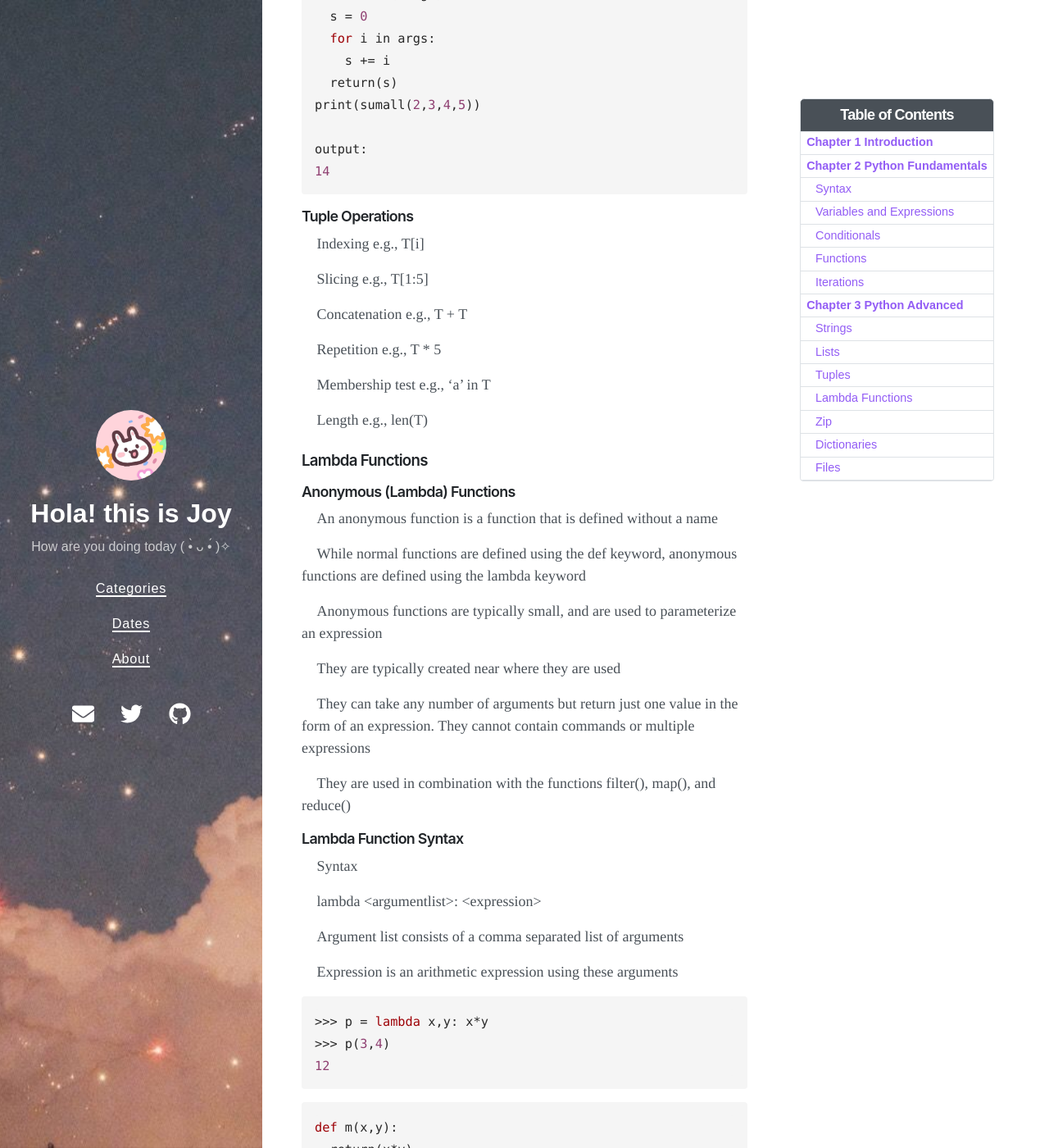
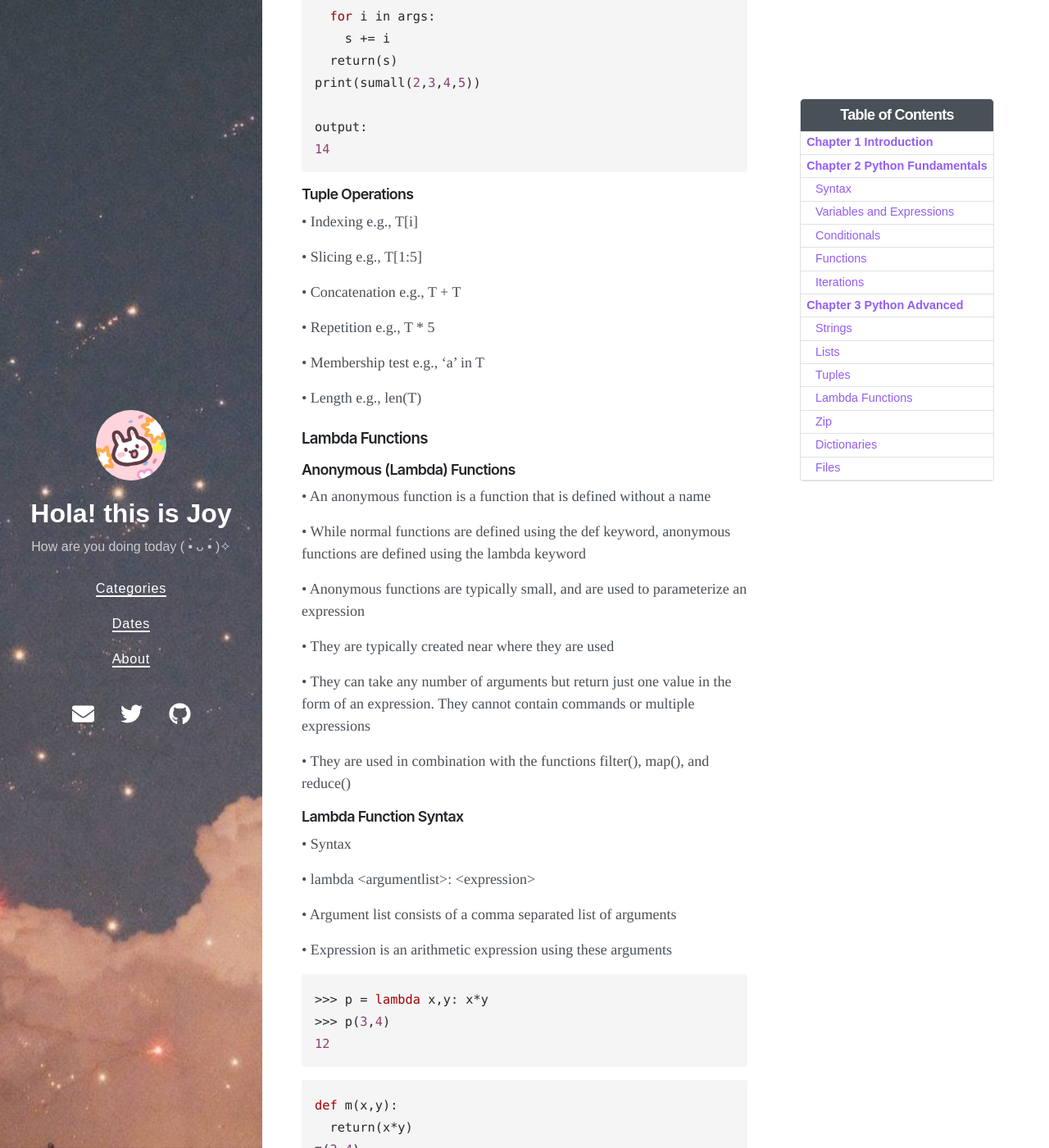
Before and after one commit to Joy3Luo/mathnotes, a Jekyll site: the page built from _posts/2022-01-02-MSML605.md, in a window 1280 px wide and 1400 px high, scrolled down 48730 px. Shown: the whole window at 82% size. Built offline with Jekyll 4.4.1, drawn with Linux system fonts in a browser that asks for light colours; nearby versions of some CDN libraries; some of the changed text lies outside the part shown.

Commit message:
Update 2022-01-02-MSML605.md

````diff
--- a/_posts/2022-01-02-MSML605.md
+++ b/_posts/2022-01-02-MSML605.md
@@ -200,45 +200,45 @@ a, b, c = 1, 2, "john"
 
 Number types
 
- int
-
- float
-
- complex
+• int
+
+• float
+
+• complex
 
 Sequence type
 
- str (immutable)
-
- list
-
- tuple (immutable)
-
- range
-
- zip (sequence of tuples)
+• str (immutable)
+
+• list
+
+• tuple (immutable)
+
+• range
+
+• zip (sequence of tuples)
 
 Boolean type
 
- bool
+• bool
 
 Set type
 
- set
-
- frozenset
+• set
+
+• frozenset
 
 Mapping type
 
- dict
+• dict
 
 Binary type
 
- bytes
-
- bytearray
-
- memoryview
+• bytes
+
+• bytearray
+
+• memoryview
 
 #### Data Types: Java vs Python
 
@@ -270,9 +270,9 @@ x+21
 
 A statement is a unit of code that a Python interpreter can execute, for example,
 
- print
-
- assignment
+• print
+
+• assignment
 
 #### Operators and Operands
 
@@ -302,9 +302,9 @@ Yields the remainder of the first operand divided by the second
 
 Indicated by %
 
- Quotient = 7 // 3
-
- Remainder = 7 % 3
+• Quotient = 7 // 3
+
+• Remainder = 7 % 3
 
 Utility: find the last digits of a number
 
@@ -381,9 +381,9 @@ You can’t perform mathematical operations on strings
 
 Examples
 
- ‘2’ - ’1’
-
- ‘eggs’ / ‘dozens’
+• ‘2’ - ’1’
+
+• ‘eggs’ / ‘dozens’
 
 The + operator works with strings and performs concatenations
 
@@ -402,7 +402,7 @@ The * operator works with strings and performs repetition
 
 Examples
 
- ‘Spam’*3 is ‘SpamSpamSpam’
+• ‘Spam’*3 is ‘SpamSpamSpam’
 
 If one of the operands is a string, the other has to be an integer
 
@@ -549,33 +549,33 @@ It uses the operator '=\=', which compares the operands to the left and the righ
 
 It produces either True or False
 
- for example, 5=\=5 will return True
-
- and 5==6 will return False
+• for example, 5=\=5 will return True
+
+• and 5==6 will return False
 
 True and False are of type bool
 
- x != y # x is not equal to y
-
- x > y # x is greater than y
-
- x < y # x is less than y
-
- x >= y # x is greater than or equal to y
-
- X <= y # x is less than or equal to y
+• x != y # x is not equal to y
+
+• x > y # x is greater than y
+
+• x < y # x is less than y
+
+• x >= y # x is greater than or equal to y
+
+• X <= y # x is less than or equal to y
 
 #### Logical Operators
 
 Three logical operators: and, or, and not. For example:
 
- x > 0 and x < 10
-
- This is true only if x is greater than 0 and less than 10
-
- n%2 == 0 or  n%3 == 0 is true if either of the conditions is true, that is, if the number is divisible by 2 or 3
-
- The not operator negates a boolean expression, so not(x > y) is true if x > y is false, that is, if x is less than or equal to y
+• x > 0 and x < 10
+
+• This is true only if x is greater than 0 and less than 10
+
+• n%2 == 0 or  n%3 == 0 is true if either of the conditions is true, that is, if the number is divisible by 2 or 3
+
+• The not operator negates a boolean expression, so not(x > y) is true if x > y is false, that is, if x is less than or equal to y
 
 #### Conditional Execution
 
@@ -688,13 +688,13 @@ A built-in function is some stored code that we use. It takes some input and pro
 
 There are built-in functions in Python that convert from one data type to another
 
- The int() function takes any value and converts it into an integer, if it can
-
- int() can convert floating-point values to integers, but it doesn’t round off, and instead chops off the fraction part
-
- float() converts integers and strings to floating-point numbers
-
- str() converts its arguments to string
+• The int() function takes any value and converts it into an integer, if it can
+
+• int() can convert floating-point values to integers, but it doesn’t round off, and instead chops off the fraction part
+
+• float() converts integers and strings to floating-point numbers
+
+• str() converts its arguments to string
 
 #### Math Functions
 
@@ -710,15 +710,15 @@ To access one of the functions, you have to specify the name of the module and t
 
 Python provides 2 ways to import modules
 
- We have already seen  import math
-
- import statement imports all the functions from a module into the code
+• We have already seen  import math
+
+• import statement imports all the functions from a module into the code
 
 We can also import functions using  from
 
- Imports only the specified function
-
- Syntax
+• Imports only the specified function
+
+• Syntax
 
   from [module] import [function or value]
 
@@ -773,17 +773,17 @@ A named sequence of statements that perform a certain computation
 
 After defining a function, you can call it by name
 
- Example: type(34)
+• Example: type(34)
 
 Why Define & Use Functions?
 
- A group of statements gets a name
-
- Modular code
-
- Easier debugging
-
- Code reuse
+• A group of statements gets a name
+
+• Modular code
+
+• Easier debugging
+
+• Code reuse
 
 ```py
 # Prints a helpful message.
@@ -802,9 +802,9 @@ Statements inside the function must be indented
 
 Python uses indentation to indicate blocks, instead of {}
 
- Makes the code simpler and more readable
-
- In Java, indenting is optional.  In Python, you must indent
+• Makes the code simpler and more readable
+
+• In Java, indenting is optional.  In Python, you must indent
 
 ```py
 # Prints a helpful message.
@@ -820,13 +820,13 @@ hello()
 
 Most functions require arguments
 
- E.g.: math functions
+• E.g.: math functions
 
 An expression can also be used as an argument
 
 Inside the function, arguments are assigned to variables called parameters
 
- Parameters are local to the function
+• Parameters are local to the function
 
 Some functions return a value and others return nothing (void)
 
@@ -966,7 +966,7 @@ output:
 
 Ranges can be concatenated with +
 
- Can be used to loop over a disjoint range of numbers
+• Can be used to loop over a disjoint range of numbers
 
 ```py
 >>> range(1, 5) + range(10, 15)
@@ -1354,43 +1354,43 @@ else:
 
 #### String Operationss
 
- "hello"+"world" "helloworld"      # concatenation
-
- "hello"*3 "hellohellohello" # repetition
-
- "hello"[0] "h"      # indexing
-
- "hello"[-1] "o"      # (from end)
-
- "hello"[1:4] "ell"      # slicing
-
- len("hello") 5      # size
-
- "hello" < "jello" 1      # comparison
-
- "e" in "hello" 1      # search
-
- New line:  "escapes: \n "
-
- Line continuation:  triple quotes ’’’
-
- Quotes:  ‘single quotes’, "raw strings"
+• "hello"+"world" "helloworld"      # concatenation
+
+• "hello"*3 "hellohellohello" # repetition
+
+• "hello"[0] "h"      # indexing
+
+• "hello"[-1] "o"      # (from end)
+
+• "hello"[1:4] "ell"      # slicing
+
+• len("hello") 5      # size
+
+• "hello" < "jello" 1      # comparison
+
+• "e" in "hello" 1      # search
+
+• New line:  "escapes: \n "
+
+• Line continuation:  triple quotes ’’’
+
+• Quotes:  ‘single quotes’, "raw strings"
 
 #### String Methods
 
- upper()
-
- lower()
-
- capitalize()
-
- count(s)
-
- find(s)
-
- rfind(s)
-
- index(s)
+• upper()
+
+• lower()
+
+• capitalize()
+
+• count(s)
+
+• find(s)
+
+• rfind(s)
+
+• index(s)
 
  strip(), lstrip(), rstrip()
 
@@ -1440,11 +1440,11 @@ Each index “maps to” one of the elements
 
 List indices work the same way as string indices
 
- Any integer expression can be used as an index
-
- if you try to read or write an element that does not exist, you get an IndexError
-
- If an index has a negative value, it counts backward from the end of the list
+• Any integer expression can be used as an index
+
+• if you try to read or write an element that does not exist, you get an IndexError
+
+• If an index has a negative value, it counts backward from the end of the list
 
 #### ‘in’ Operator
 
@@ -1634,13 +1634,13 @@ del t[1:5]
 
 #### Strings vs. Lists
 
- A string is a sequence of characters
-
- A list is a sequence of values
-
- A list of characters is not the same as a string
-
- A string is immutable whereas a list is mutable
+• A string is a sequence of characters
+
+• A list is a sequence of values
+
+• A list of characters is not the same as a string
+
+• A string is immutable whereas a list is mutable
 
 ```py
 >>> s = 'spam'
@@ -1790,27 +1790,27 @@ output:
 
  extend
 
- Indexing e.g., L[i]
-
- Slicing e.g., L[1:5]
-
- Concatenation e.g., L + L
-
- Repetition e.g., L * 5
-
- Membership test e.g., ‘a’ in L
-
- Length e.g., len(L)
+• Indexing e.g., L[i]
+
+• Slicing e.g., L[1:5]
+
+• Concatenation e.g., L + L
+
+• Repetition e.g., L * 5
+
+• Membership test e.g., ‘a’ in L
+
+• Length e.g., len(L)
 
 #### List Comprehension
 
- List comprehensions offer a succinct way to create lists based on existing lists
-
- When using list comprehensions, lists can be built by leveraging any iterable, including strings and tuples
-
- Syntactically, list comprehensions consist of an iterable containing an expression followed by a for clause
-
- General Syntax
+• List comprehensions offer a succinct way to create lists based on existing lists
+
+• When using list comprehensions, lists can be built by leveraging any iterable, including strings and tuples
+
+• Syntactically, list comprehensions consist of an iterable containing an expression followed by a for clause
+
+• General Syntax
 
 `[<output value> <iterator> <conditional stmt>]`
 
@@ -1917,15 +1917,15 @@ output:
 
 #### Introduction
 
- A sequence type
-
- A sequence of values
-
- They are indexed and a lot like lists
-
- A comma-separated list of values
-
- It is common to enclose tuples in parentheses
+• A sequence type
+
+• A sequence of values
+
+• They are indexed and a lot like lists
+
+• A comma-separated list of values
+
+• It is common to enclose tuples in parentheses
 
 ```py
 t = 'a', 'b', 'c' # or t = ('a', 'b', 'c')
@@ -1939,9 +1939,9 @@ output:
 
 What is a tuple?
 
- A sequence of values whose elements cannot be modified once it is created
-
- In other words, it's a read-only array
+• A sequence of values whose elements cannot be modified once it is created
+
+• In other words, it's a read-only array
 
 ```py
 >>> t = ()
@@ -1956,21 +1956,21 @@ What is a tuple?
 
 What are common characteristics?
 
- Both store arbitrary data objects
-
- Both are of sequence data type
+• Both store arbitrary data objects
+
+• Both are of sequence data type
 
 What are differences?
 
- Tuple doesn’t allow modification
-
- Tuple doesn’t have methods??
-
- Tuple supports format strings
-
- Tuple supports variable length parameter in function call
-
- Tuple slightly faster
+• Tuple doesn’t allow modification
+
+• Tuple doesn’t have methods??
+
+• Tuple supports format strings
+
+• Tuple supports variable length parameter in function call
+
+• Tuple slightly faster
 
 
 #### Tuples
@@ -2137,43 +2137,43 @@ output:
 
 #### Tuple Operations
 
- Indexing e.g., T[i]
-
- Slicing e.g., T[1:5]
-
- Concatenation e.g., T + T
-
- Repetition e.g., T * 5
-
- Membership test e.g., ‘a’ in T
-
- Length e.g., len(T)
+• Indexing e.g., T[i]
+
+• Slicing e.g., T[1:5]
+
+• Concatenation e.g., T + T
+
+• Repetition e.g., T * 5
+
+• Membership test e.g., ‘a’ in T
+
+• Length e.g., len(T)
 
 ### Lambda Functions
 
 #### Anonymous (Lambda) Functions
 
- An anonymous function is a function that is defined without a name
-
- While normal functions are defined using the def keyword, anonymous functions are defined using the lambda keyword
-
- Anonymous functions are typically small, and are used to parameterize an expression
-
- They are typically created near where they are used
-
- They can take any number of arguments but return just one value in the form of an expression. They cannot contain commands or multiple expressions
-
- They are used in combination with the functions filter(), map(), and reduce()
+• An anonymous function is a function that is defined without a name
+
+• While normal functions are defined using the def keyword, anonymous functions are defined using the lambda keyword
+
+• Anonymous functions are typically small, and are used to parameterize an expression
+
+• They are typically created near where they are used
+
+• They can take any number of arguments but return just one value in the form of an expression. They cannot contain commands or multiple expressions
+
+• They are used in combination with the functions filter(), map(), and reduce()
 
 #### Lambda Function Syntax
 
- Syntax
-
-   lambda \<argumentlist>: \<expression>
-
- Argument list consists of a comma separated list of arguments
-
- Expression is an arithmetic expression using these arguments
+• Syntax
+
+  • lambda \<argumentlist>: \<expression>
+
+• Argument list consists of a comma separated list of arguments
+
+• Expression is an arithmetic expression using these arguments
 
 ```py
 >>> p = lambda x,y: x*y
@@ -2295,13 +2295,13 @@ Celsius:  [-10.0, -20.0, -30.0, 30.0, 40.0]
 
 #### map() with Multiple Lists
 
- map() can be applied to more than one list
-
- The lists have to have the same length
-
- map() will apply its lambda function to the elements of the argument lists
-
- It first applies to the elements of the 0th index, then to the elements with the 1st index, so on
+• map() can be applied to more than one list
+
+• The lists have to have the same length
+
+• map() will apply its lambda function to the elements of the argument lists
+
+• It first applies to the elements of the 0th index, then to the elements with the 1st index, so on
 
 
 ```py
@@ -2325,17 +2325,17 @@ expABC:  [37.5, 33.0, 24.5, 21.0]
 
 #### Filtering
 
- filter function filters out all the elements of a list, for which function returns True
+• filter function filters out all the elements of a list, for which function returns True
 
   - `filter(<function>, list)`
 
- function, f, is the first argument.
-
- f returns a Boolean value, i.e. either True or False
-
- This function will be applied to every element of the list
-
- Only if f returns True will the element of the list be included in the result list
+• function, f, is the first argument.
+
+• f returns a Boolean value, i.e. either True or False
+
+• This function will be applied to every element of the list
+
+• Only if f returns True will the element of the list be included in the result list
 
 ```py
 data = [1,3,4,8,5,26]
@@ -2347,9 +2347,9 @@ print(even_numbers) # prints [4, 8, 26]
 
 #### reduce
 
- Function reduce continually applies function to the sequence reduce (func, seq)
-
- If seq = [s1,s2,s3,...,sn], calling reduce(func, seq) works like this
+• Function reduce continually applies function to the sequence reduce (func, seq)
+
+• If seq = [s1,s2,s3,...,sn], calling reduce(func, seq) works like this
 
 - At first, func will be applied to s1 and s2
 
@@ -2373,9 +2373,9 @@ print(largest) #25
 
 #### array
 
- Arrays are sequence types and behave very much like lists, except that the type of objects stored in them is constrained
-
-  The type is specified at object creation time by using a type code, which is a single character.
+• Arrays are sequence types and behave very much like lists, except that the type of objects stored in them is constrained
+
+•  The type is specified at object creation time by using a type code, which is a single character.
 
 ```py
 from array import array
@@ -2390,11 +2390,11 @@ help(array)
 
 ### Zip
 
- zip is a built-in function that takes two or more sequences (lists, sets, etc.), and
-
- “zips” them into a list of tuples, where each tuple contains one element from each sequence
-
- Returns a zip object
+• zip is a built-in function that takes two or more sequences (lists, sets, etc.), and
+
+• “zips” them into a list of tuples, where each tuple contains one element from each sequence
+
+• Returns a zip object
 
 #### Lists and Tuples
 
@@ -2494,13 +2494,13 @@ print(d) #[('a', 2), ('b', 3), ('c', 1)]
 
 An unordered set of key: value pairs
 
- A mapping between keys and values
-
- Like an array indexed by a string
-
- Values of any type; keys of almost any type
-
- curly brackets
+• A mapping between keys and values
+
+• Like an array indexed by a string
+
+• Values of any type; keys of almost any type
+
+• curly brackets
 
 `{"name":"Guido", "age":43, ("hello","world"):1, 42:"yes", "flag": ["red","white","blue"]}`
 
@@ -2517,55 +2517,55 @@ print (dict1.keys())   #dict_keys([‘foo’])
 
 Keys are immutable
 
- numbers, strings, tuples of immutables, these cannot be changed after creation
-
- reason is hashing (fast lookup technique)
-
- **not** lists or other dictionaries, these types of objects can be changed "in place"
-
- no restrictions on values
+• numbers, strings, tuples of immutables, these cannot be changed after creation
+
+• reason is hashing (fast lookup technique)
+
+• **not** lists or other dictionaries, these types of objects can be changed "in place"
+
+• no restrictions on values
 
 Keys will be listed in arbitrary order
 
- again, because of hashing
+• again, because of hashing
 
 #### Dictionary vs. List
 
- A dictionary is like a list
-
- In a list, the indices must be integers
-
- In a dictionary they can be almost any type
-
- And a dictionary is a mapping between keys and values
+• A dictionary is like a list
+
+• In a list, the indices must be integers
+
+• In a dictionary they can be almost any type
+
+• And a dictionary is a mapping between keys and values
 
 #### Methods in Dictionary
 
- keys()
-
- values()
-
- items()
-
- has_key(key)
-
- clear()
-
- copy()
-
- get(key[,x])
-
- setdefault(key[,x])
-
- update(D)
-
- popitem()
+• keys()
+
+• values()
+
+• items()
+
+• has_key(key)
+
+• clear()
+
+• copy()
+
+• get(key[,x])
+
+• setdefault(key[,x])
+
+• update(D)
+
+• popitem()
 
 #### Initialization
 
 The ‘in’ operator works on the keys in a dictionary
 
- ‘one’ in en2Ks
+• ‘one’ in en2Ks
 
 ```py
 en2Ks = dict() # Either one will create an empty dictionary
@@ -2665,9 +2665,9 @@ We can find the value using
 
 If you have v and you want to find k, you have two problems
 
- there might be more than one key that maps to the value v
-
- there is no method for reverse lookup, you have to search for it
+• there might be more than one key that maps to the value v
+
+• there is no method for reverse lookup, you have to search for it
 
 #### Dictionaries and Lists
 
@@ -2677,7 +2677,7 @@ Consider a dictionary that maps frequencies to letters
 
 A frequency may be mapped to several letters
 
- In order to represent such a mapping, the values (letters)
+• In order to represent such a mapping, the values (letters)
 should be a list of letters
 
 lists cannot be keys
@@ -2689,23 +2689,23 @@ d[t] = 'oops'
 
 #### Data Type Wrap Up
 
- Integers: 2323, 3234
-
- Floating Point: 32.3, 3.1E2
-
- Complex: 3 + 2j, 1j
-
- Lists: l =  [1,2,3]
-
- Tuples: t = (1,2,3)
-
- Dictionaries: d = {‘hello’ : ‘there’, 2 : 15}
-
- Lists, Tuples, and Dictionaries can store any type (including other lists, tuples, and dictionaries!)
-
- Only lists and dictionaries are mutable
-
- All variables are references
+• Integers: 2323, 3234
+
+• Floating Point: 32.3, 3.1E2
+
+• Complex: 3 + 2j, 1j
+
+• Lists: l =  [1,2,3]
+
+• Tuples: t = (1,2,3)
+
+• Dictionaries: d = {‘hello’ : ‘there’, 2 : 15}
+
+• Lists, Tuples, and Dictionaries can store any type (including other lists, tuples, and dictionaries!)
+
+• Only lists and dictionaries are mutable
+
+• All variables are references
 
 ### Files
 
````
